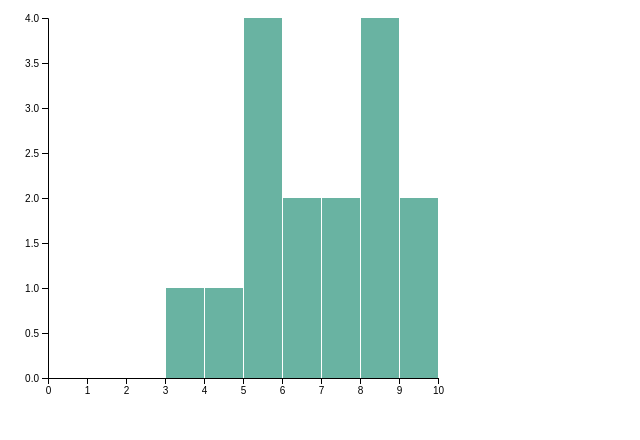
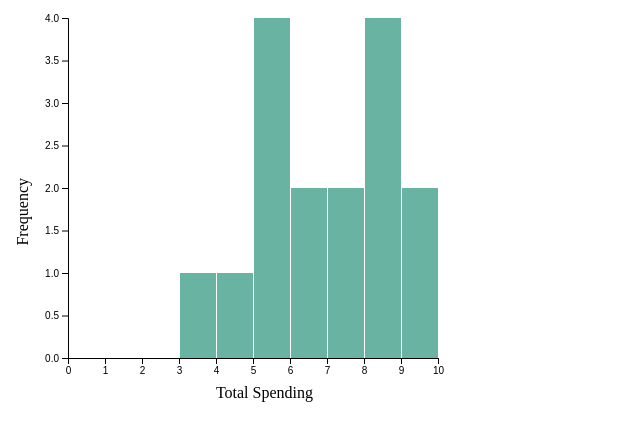
Before and after one commit to luispaez24/my-webpage, a plain HTML site: page myViz.html in a window 1280 px wide. Shown: the whole page, without its empty margins (0-640 px from the left). Drawn offline with nearby package versions, Linux system fonts and the light colour scheme.

Commit message:
Update myViz.html

```diff
--- a/myViz.html
+++ b/myViz.html
@@ -31,7 +31,7 @@
     ];
 
     // Set the dimensions and margins of the graph
-    var margin = {top: 10, right: 30, bottom: 30, left: 40},
+    var margin = {top: 10, right: 30, bottom: 50, left: 60},
         width = 460 - margin.left - margin.right,
         height = 400 - margin.top - margin.bottom;
 
@@ -52,6 +52,13 @@
         .attr("transform", "translate(0," + height + ")")
         .call(d3.axisBottom(x));
 
+    // X-axis label
+    svg.append("text")
+        .attr("text-anchor", "end")
+        .attr("x", width / 2 + margin.left)
+        .attr("y", height + margin.top + 30)
+        .text("Total Spending");
+
     // Set parameters for histogram
     var histogram = d3.histogram()
         .value(function(d) { return d.total; })  // Here we use 'total' data field
@@ -64,10 +71,18 @@
     // Y axis: scale and draw
     var y = d3.scaleLinear()
         .range([height, 0]);
-        y.domain([0, d3.max(bins, function(d) { return d.length; })]); // Number of occurrences
+    y.domain([0, d3.max(bins, function(d) { return d.length; })]); // Number of occurrences
 
     svg.append("g")
         .call(d3.axisLeft(y));
+
+    // Y-axis label
+    svg.append("text")
+        .attr("text-anchor", "end")
+        .attr("transform", "rotate(-90)")
+        .attr("y", -margin.left + 20)
+        .attr("x", -height / 2 + margin.top)
+        .text("Frequency");
 
     // Append bar rectangles to the svg element
     svg.selectAll("rect")
```
